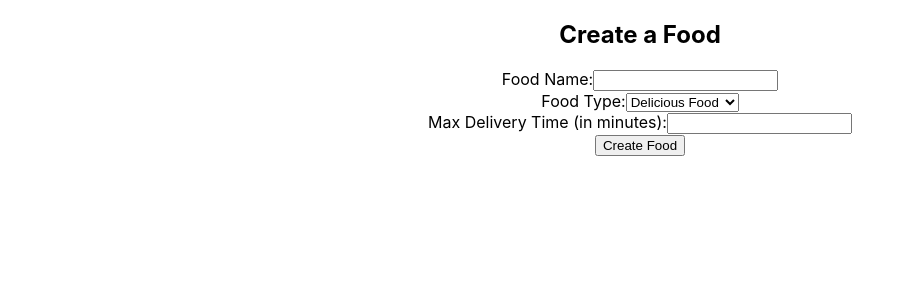
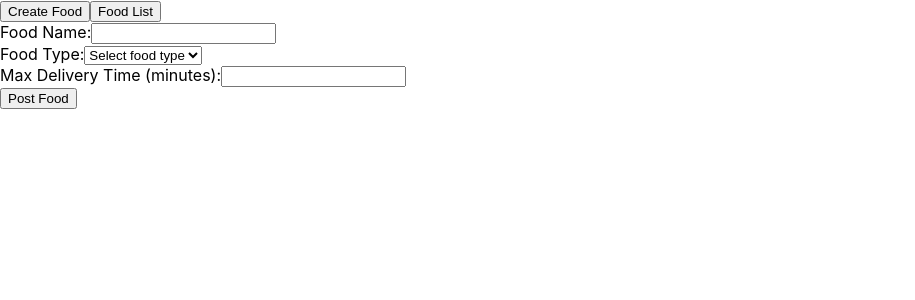
Before and after one commit to Faribro/TASK_MY_WAYS_AI_FOOD_APP, a React (Create React App) app: page / in a window 1280 px wide. Shown: the top 300 px of the page, without its empty margins (0-915 px from the left). Built offline with nearby package versions, Linux system fonts and the light colour scheme.

Commit message:
Update 3 files

```diff
--- a/src/App.js
+++ b/src/App.js
@@ -1,11 +1,18 @@
-import logo from "./logo.svg";
-import "./App.css";
-import Form from "./Form";
+import React, { useState } from "react";
+import CreateFood from "./Form";
+import FoodList from "./List";
 
 function App() {
+  const [page, setPage] = useState("create");
+
   return (
     <div className="App">
-      <Form />
+      <nav>
+        <button onClick={() => setPage("create")}>Create Food</button>
+        <button onClick={() => setPage("list")}>Food List</button>
+      </nav>
+      {page === "create" && <CreateFood />}
+      {page === "list" && <FoodList />}
     </div>
   );
 }
--- a/src/Form.js
+++ b/src/Form.js
@@ -1,68 +1,77 @@
-import React, { useState } from "react";
-// import { BrowserRouter as Router, Switch, Route, Link } from "react-router-dom";
-import "./App.css";
+import { useState } from "react";
 
-export default function FoodForm() {
+function FoodForm() {
   const [foodName, setFoodName] = useState("");
-  const [foodType, setFoodType] = useState("Delicious Food");
+  const [foodType, setFoodType] = useState("");
   const [maxDeliveryTime, setMaxDeliveryTime] = useState("");
 
   const handleSubmit = (e) => {
     e.preventDefault();
-    const foodData = {
-      foodName: foodName,
-      foodType: foodType,
-      maxDeliveryTime: maxDeliveryTime,
+
+    // Create new food object
+    const newFood = {
+      foodName,
+      foodType,
+      maxDeliveryTime: parseInt(maxDeliveryTime),
     };
-    localStorage.setItem("foodData", JSON.stringify(foodData));
+
+    // Get existing food data from local storage
+    const existingFoodData = JSON.parse(localStorage.getItem("foodData")) || [];
+
+    // Add new food to existing data
+    const updatedFoodData = [...existingFoodData, newFood];
+
+    // Save updated data to local storage
+    localStorage.setItem("foodData", JSON.stringify(updatedFoodData));
+
+    // Reset form fields
     setFoodName("");
-    setFoodType("Delicious Food");
+    setFoodType("");
     setMaxDeliveryTime("");
   };
 
   return (
-    <div className="food-form">
-      <h2>Create a Food</h2>
     <form onSubmit={handleSubmit}>
-        <div className="form-group">
-          <label htmlFor="food-name">Food Name:</label>
+      <label htmlFor="foodName">Food Name:</label>
       <input
         type="text"
-            id="food-name"
+        id="foodName"
         value={foodName}
         onChange={(e) => setFoodName(e.target.value)}
         required
       />
-        </div>
-        <div className="form-group">
-          <label htmlFor="food-type">Food Type:</label>
+      <br />
+
+      <label htmlFor="foodType">Food Type:</label>
       <select
-            id="food-type"
+        id="foodType"
         value={foodType}
         onChange={(e) => setFoodType(e.target.value)}
         required
       >
+        <option value="">Select food type</option>
         <option value="Delicious Food">Delicious Food</option>
         <option value="Nutritious Food">Nutritious Food</option>
         <option value="Fast Food">Fast Food</option>
         <option value="Beverages">Beverages</option>
         <option value="Desserts">Desserts</option>
       </select>
-        </div>
-        <div className="form-group">
-          <label htmlFor="max-delivery-time">
-            Max Delivery Time (in minutes):
-          </label>
+
+      <br />
+
+      <label htmlFor="maxDeliveryTime">Max Delivery Time (minutes):</label>
       <input
         type="number"
-            id="max-delivery-time"
+        id="maxDeliveryTime"
         value={maxDeliveryTime}
         onChange={(e) => setMaxDeliveryTime(e.target.value)}
         required
       />
-        </div>
-        <button type="submit">Create Food</button>
+      <br />
+
+      <button type="submit">Post Food</button>
     </form>
-    </div>
   );
 }
+
+export default FoodForm;
--- /dev/null
+++ b/src/List.js
@@ -0,0 +1,66 @@
+import React, { useState } from "react";
+
+function FoodList() {
+  const [foodTypeFilter, setFoodTypeFilter] = useState("");
+  const [deliveryTimeFilter, setDeliveryTimeFilter] = useState("");
+
+  const foodData = JSON.parse(localStorage.getItem("foodData")) || [];
+  const filteredFoodData = foodData.filter((food) => {
+    const foodTypeMatch = foodTypeFilter
+      ? food.foodType === foodTypeFilter
+      : true;
+    const deliveryTimeMatch = deliveryTimeFilter
+      ? food.maxDeliveryTime <= deliveryTimeFilter
+      : true;
+    return foodTypeMatch && deliveryTimeMatch;
+  });
+
+  return (
+    <div className="food-list">
+      <h2>All Foods</h2>
+      <div className="filter-form">
+        <div className="form-group">
+          <label htmlFor="food-type-filter">Food Type:</label>
+          <select
+            id="food-type-filter"
+            value={foodTypeFilter}
+            onChange={(e) => setFoodTypeFilter(e.target.value)}
+          >
+            <option value="">All</option>
+            <option value="Delicious Food">Delicious Food</option>
+            <option value="Nutritious Food">Nutritious Food</option>
+            <option value="Fast Food">Fast Food</option>
+            <option value="Beverages">Beverages</option>
+            <option value="Desserts">Desserts</option>
+          </select>
+        </div>
+        <div className="form-group">
+          <label htmlFor="delivery-time-filter">
+            Max Delivery Time (in minutes):
+          </label>
+          <input
+            id="delivery-time-filter"
+            type="number"
+            value={deliveryTimeFilter}
+            onChange={(e) => setDeliveryTimeFilter(e.target.value)}
+          />
+        </div>
+      </div>
+      {filteredFoodData.length > 0 ? (
+        <ul>
+          {filteredFoodData.map((food) => (
+            <li key={food.id}>
+              <h3>{food.name}</h3>
+              <p>Food Type: {food.foodType}</p>
+              <p>Max Delivery Time: {food.maxDeliveryTime} minutes</p>
+            </li>
+          ))}
+        </ul>
+      ) : (
+        <p>No foods found.</p>
+      )}
+    </div>
+  );
+}
+
+export default FoodList;
```
Lines whose indentation alone changed are shown as unchanged.
